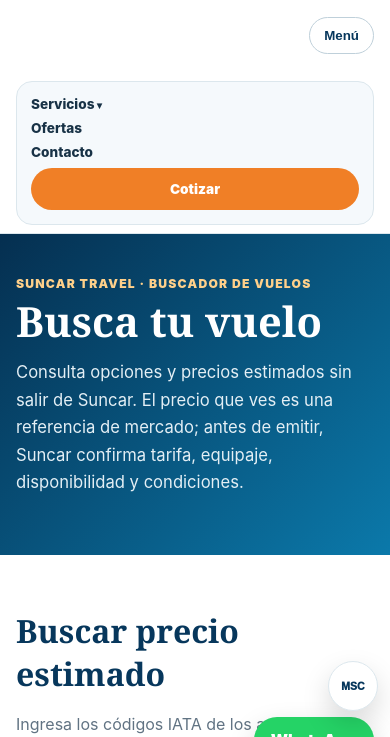
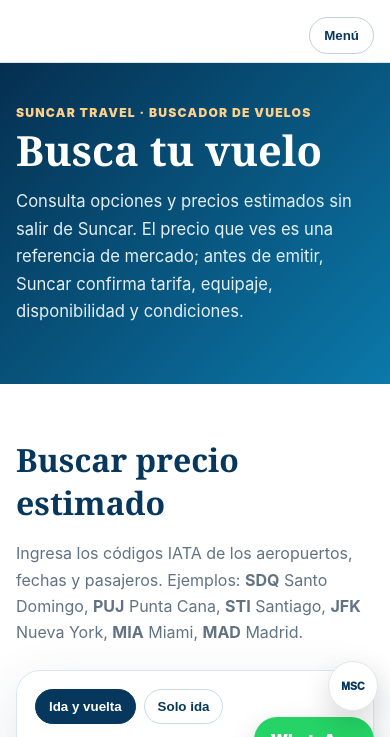
Before and after one commit to SuncarTravel/SuncarTravel.github.io, a website: page vuelos.html in a window 390 px wide. Shown: the part 65-802 px from the top of the page. Drawn offline with Linux system fonts and the light colour scheme.

Commit message:
Corregir selectores del menú móvil compartido

```diff
--- a/assets/site-shell.css
+++ b/assets/site-shell.css
@@ -10,9 +10,9 @@
   nav{position:relative}
   .site-menu-toggle{display:inline-flex;margin-left:auto}
   nav>.links,nav>.navlinks{display:none!important;position:absolute;left:0;right:0;top:calc(100% - 4px);background:#fff;border:1px solid #dce7ed;border-radius:16px;padding:14px;box-shadow:0 18px 55px rgba(7,55,92,.14);flex-direction:column;align-items:stretch;gap:8px!important;z-index:80;overflow:visible!important}
-  nav>.links,nav>.navlinks.open{display:flex!important}
-  nav>.links,nav>.navlinks>a,nav>.links,nav>.navlinks>details{width:100%}
-  nav>.links,nav>.navlinks .dropmenu{position:static!important;box-shadow:none!important;margin-top:7px!important;background:#f5f9fc!important}
+  nav>.links.open,nav>.navlinks.open{display:flex!important}
+  nav>.links>a,nav>.links>details,nav>.navlinks>a,nav>.navlinks>details{width:100%}
+  nav>.links .dropmenu,nav>.navlinks .dropmenu,nav>.navlinks .nav-dropdown-menu{position:static!important;box-shadow:none!important;margin-top:7px!important;background:#f5f9fc!important}
 }
 @media(max-width:700px){
   .suncar-footer .footer-grid{grid-template-columns:1fr}
```
